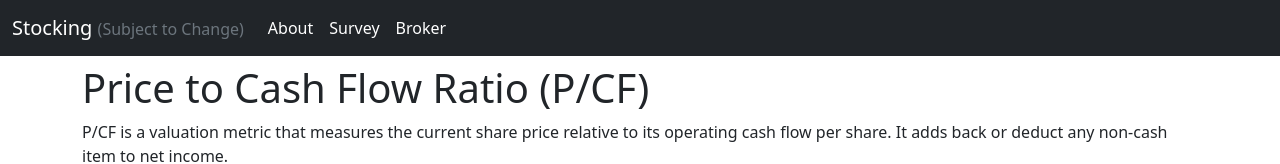
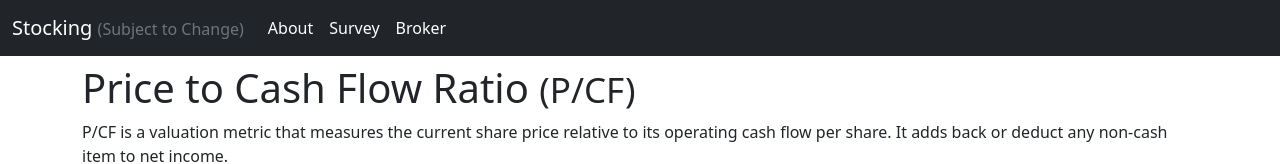
Before and after one commit to ajmal017/stocking, a Vue app: page /metric/1 in a window 1280 px wide. Shown: the top 164 px of the page. Built offline with nearby package versions, Linux system fonts and the light colour scheme.

Commit message:
added new metrics and descriptions

```diff
--- a/src/assets/investors.js
+++ b/src/assets/investors.js
@@ -1,9 +1,11 @@
 export const investors=[
   {
     name:'Conservative Investor',
-    description:'A investor that takes the safest profits',
-    trait:'Tolerate limited negative price movements',
+    description:'A investor who takes the safest profits',
+    trait:'Tolerate limited negative price movements (Cannot lose much money)',
     risk:'Low',
+    target:'Capital Presevation',
+    timeHorizon:'Long',
     recommendation:[
       {
         id:1,
@@ -20,36 +22,40 @@ export const investors=[
   {
     name:'Balanced Investor',
     description:'Perfectly Balanced, as all things should be',
-    trait:'Tolerate limited negative price movements',
+    trait:'Tolerate moderate negative price movements (Can afford to lose some money)',
     risk:'Medium',
+    target:'Capital preservation + Capital gain',
+    timeHorizon:'Medium - Long',
     recommendation:[
+      {
+        id:1,
+        name:'Stock',
+        abbrev:'Stock'
+      },
       {
         id:1,
         name:'REIT',
         abbrev:'REIT'
-      },
-      {
-        id:2,
-        name:'ETF',
-        abbrev:'ETF'
       }
     ]
   },
   {
     name:'Aggressive Investor',
     description:'Danger is your middlename',
-    trait:'Tolerate limited negative price movements',
+    trait:'Tolerate substantial negative price movements (Can afford to lose a lot of money)',
     risk:'High',
+    target:'Substantial capital gain',
+    timeHorizon:'Short - Long',
     recommendation:[
       {
         id:1,
-        name:'REIT',
-        abbrev:'REIT'
+        name:'Stock',
+        abbrev:'Stock'
       },
       {
-        id:2,
-        name:'ETF',
-        abbrev:'ETF'
+        id:1,
+        name:'Warrants',
+        abbrev:'Warrants'
       }
     ]
   }
--- a/src/assets/metrics.js
+++ b/src/assets/metrics.js
@@ -5,5 +5,12 @@ export const metrics=[
     description:'P/CF is a valuation metric that measures the current share price relative to its operating cash flow per share. It adds back or deduct any non-cash item to net income.\nA higher operating cash flow indicates the REIT has more capacity to distribute dividends.\nThe lower the P/CF ratio, REIT is relatively cheaper than its peers.',
     formula:'P/CF = Current Share Price / Operating Cash Flow per share',
     evaluation:'Higher'
+  },
+  {
+    name:'Debt Ratio',
+    abbrev:'',
+    description:'Debt ratio is a financial ratio that measures the extent of a company\'s indebtedness.\nA higher debt ratio indicates the REIT\'s assets are funded by considerable portion of debt. It also indicates that the REIT will have a higher chance of defaulting the loans if interest rates rise suddenly.',
+    formula:'Debt Ratio = Total bank borrowings/Total assets',
+    evaluation:'Lower'
   }
 ]
--- a/src/views/Metric.vue
+++ b/src/views/Metric.vue
@@ -1,5 +1,5 @@
 <template>
-  <h1>{{metric.name}} ({{metric.abbrev}})</h1>
+  <h1>{{metric.name}} <small v-if="metric.abbrev">({{metric.abbrev}})</small></h1>
   <p v-for="(description, index) in descriptionArray" :key="index">{{description}}</p>
   <p>{{metric.formula}}</p>
   <strong>{{metric.evaluation}} is Better</strong>
--- a/src/views/Result.vue
+++ b/src/views/Result.vue
@@ -14,6 +14,14 @@
 
     <dt class="col-sm-3">Risk appetite:</dt>
     <dd class="col-sm-9">{{investor.risk}}
+    </dd>
+
+    <dt class="col-sm-3">Target:</dt>
+    <dd class="col-sm-9">{{investor.target}}
+    </dd>
+
+    <dt class="col-sm-3">Time Horizon:</dt>
+    <dd class="col-sm-9">{{investor.timeHorizon}}
     </dd>
 
     <dt class="col-sm-3">Recommended Industry:</dt>
```
